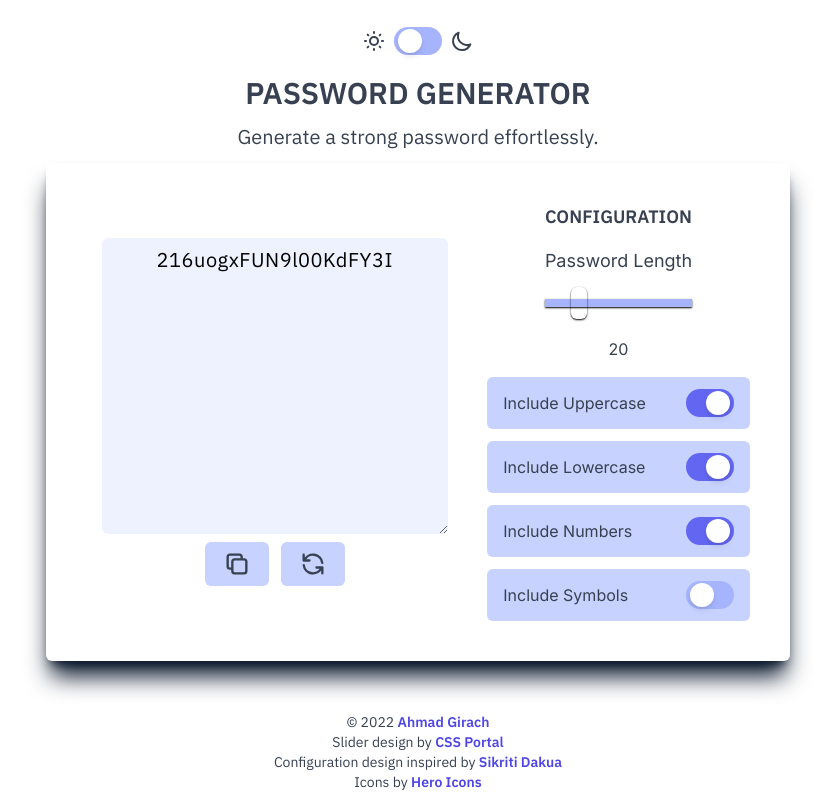
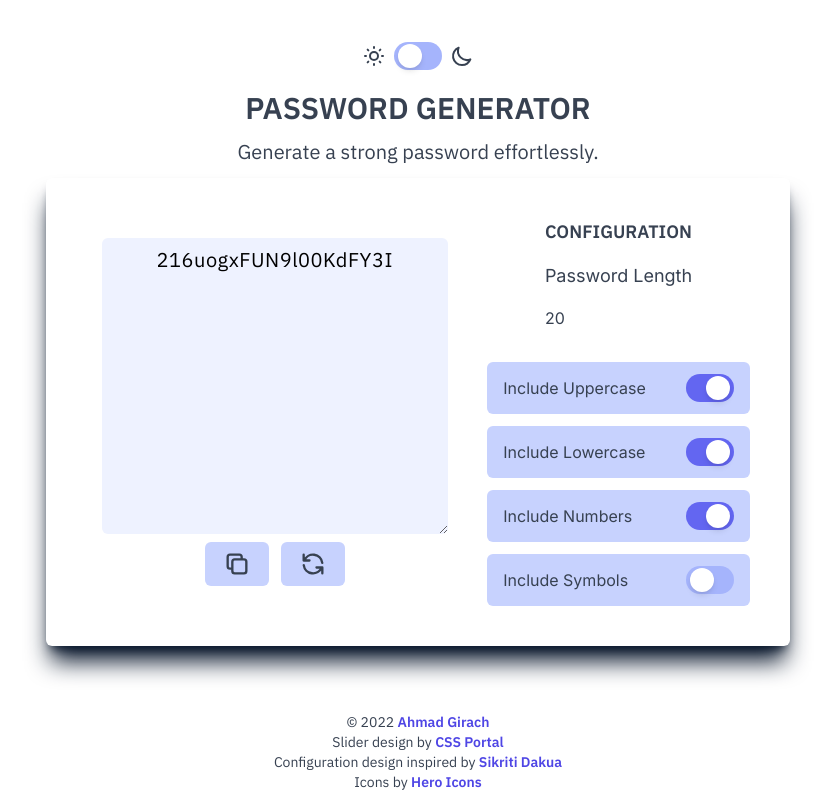
Before and after one commit to ahmadgirach/password-generator, a Next.js app: page / in a window 1280 px wide. Shown: the whole page, without its empty margins (222-1057 px from the left). Built offline with nearby package versions, Linux system fonts and the light colour scheme.

Commit message:
[IMP] show type number in non-firefox browsers

```diff
--- a/components/Configuration.tsx
+++ b/components/Configuration.tsx
@@ -1,3 +1,4 @@
+import { useEffect, useState } from "react";
 import { ConfigItem } from "./ConfigItem";
 
 type Props = {
@@ -11,6 +12,7 @@ type Props = {
   handleLowercaseChange: (e: React.ChangeEvent<HTMLInputElement>) => void;
   handleNumbersChange: (e: React.ChangeEvent<HTMLInputElement>) => void;
   handleSymbolsChange: (e: React.ChangeEvent<HTMLInputElement>) => void;
+  isFireFox: boolean;
 };
 
 export const Configuration = ({
@@ -24,21 +26,37 @@ export const Configuration = ({
   handleLowercaseChange,
   handleNumbersChange,
   handleSymbolsChange,
+  isFireFox,
 }: Props) => {
+  const [inputType, setInputType] = useState("number");
+  const [pContent, setPContent] = useState("");
+
+  useEffect(() => {
+    setInputType(isFireFox ? "range" : "number");
+  }, [isFireFox]);
+
+  useEffect(() => {
+    setPContent(isFireFox ? length.toString() : "");
+  }, [length]);
+
   return (
     <div className="flex flex-col justify-center items-center gap-4 font-secondary">
-      <h3 className="text-lg font-bold uppercase font-primary">Configuration</h3>
+      <h3 className="text-lg font-bold uppercase font-primary">
+        Configuration
+      </h3>
       <div className="space-y-2">
         <p className="text-lg">Password Length</p>
         <input
-          type="range"
+          type={inputType}
           name="length"
           id="length"
           value={length}
           onChange={handleSliderChange}
           className="w-full h-10 mx-0 my-2 appearance-none dark:bg-darkPrimary focus:outline-none"
+          min={8}
+          max={100}
         />
-        <p>{length}</p>
+        <p>{pContent}</p>
       </div>
       <div className="text-left space-y-3">
         <ConfigItem
--- a/components/PasswordArea.tsx
+++ b/components/PasswordArea.tsx
@@ -19,8 +19,7 @@ export const PasswordArea = ({
         rows={10}
         className="bg-indigo-50 outline-none rounded-md text-center text-xl text-black tracking-wide py-2 px-4 dark:text-darkPrimary dark:bg-indigo-200 w-11/12"
         readOnly
-      >
-      </textarea>
+      ></textarea>
       <div className="flex flex-col justify-center items-center md:flex-row w-full gap-3">
         <button
           title="Copy to Clipboard"
--- a/pages/index.tsx
+++ b/pages/index.tsx
@@ -1,7 +1,7 @@
 import type { NextPage } from "next";
 import Head from "next/head";
 import React, { useEffect, useState } from "react";
-import { generatePassword } from "../utils";
+import { generatePassword, isFireFoxBrowser } from "../utils";
 import { Toaster, toast } from "react-hot-toast";
 import { Footer } from "../components/Footer";
 import { Headings } from "../components/Headings";
@@ -19,7 +19,8 @@ const Home: NextPage = () => {
   const [dark, setDark] = useState(false);
 
   const handleSliderChange = (e: React.ChangeEvent<HTMLInputElement>) => {
-    setLength(e.target.valueAsNumber);
+    const length = e.target.valueAsNumber;
+    if (length) setLength(length);
   };
 
   const handleUppercaseChange = (e: React.ChangeEvent<HTMLInputElement>) => {
@@ -80,6 +81,8 @@ const Home: NextPage = () => {
     length,
   ]);
 
+  const isFireFox = isFireFoxBrowser();
+
   return (
     <div className="flex flex-col items-center justify-center min-h-screen font-primary text-gray-700 dark:bg-darkPrimary dark:text-darkSecondary">
       <Head>
@@ -137,6 +140,7 @@ const Home: NextPage = () => {
             handleLowercaseChange={handleLowercaseChange}
             handleNumbersChange={handleNumbersChange}
             handleSymbolsChange={handleSymbolsChange}
+            isFireFox={isFireFox}
           />
         </section>
       </main>
--- a/utils.ts
+++ b/utils.ts
@@ -39,3 +39,9 @@ export const generatePassword = (
 
   return password;
 };
+
+export const isFireFoxBrowser = () => {
+  const userAgent =
+    typeof navigator !== "undefined" ? navigator.userAgent.toString() : "";
+  return userAgent.includes("Firefox");
+};
```
Also changed, not shown: styles/globals.css (+11 -11 lines).
